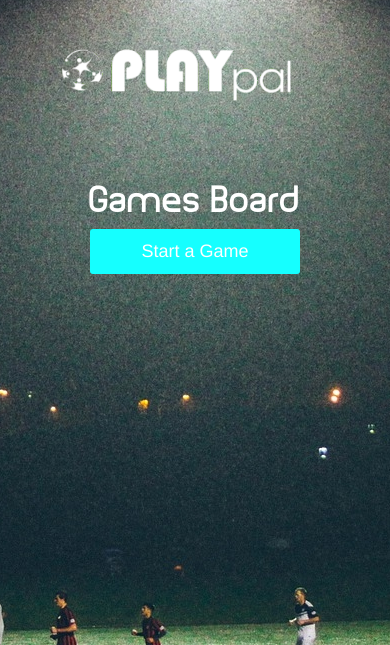
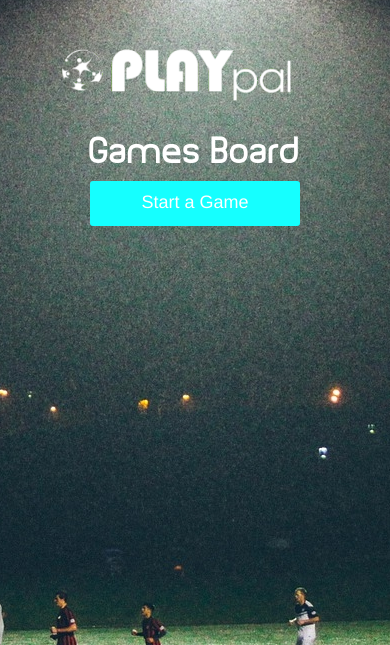
Before and after one commit to playpalapp/playpal, a Spring Boot app: page /games.html in a window 390 px wide; the page is wider, and only the part inside the window is pictured. Shown: the top 645 px of that part. Run offline with Spring Boot 4, Linux system fonts and the light colour scheme; some of the project's set-up classes (security, data sources, template engines, error pages and the like) are left out, and stand-ins take their place; some libraries are stand-ins or nearby versions.

Commit message:
fix - making responsive

```diff
--- a/src/main/resources/static/css/main.css
+++ b/src/main/resources/static/css/main.css
@@ -493,25 +493,6 @@ body.inner_page .bg_parallax {
     white-space: normal;
 }
 
-.game_descrition {
-    z-index: 9;
-    text-align: center;
-    position: absolute;
-    width: 1200px;
-    top: 45%;
-    text-align: center;
-    margin-top: -220px;
-    left: 50%;
-    margin-left: -600px;
-    white-space: normal;
-}
-
-.game_descrition h1 {
-
-    color: white;
-
-}
-
 .start_descrition h1 {
     font-size: 50px;
     text-transform: uppercase;
--- a/src/main/resources/static/games.html
+++ b/src/main/resources/static/games.html
@@ -114,7 +114,7 @@
                 </div>
             </div>
             <div class="game_descrition">
-                <h1 class="planet" style="font-family: Planet; text-transform: capitalize;">Games Board</h1>
+                <h1 class="planet" style="font-family: Planet; text-transform: capitalize; color: white; text-align: center">Games Board</h1>
                 <div class="submit_button" style="text-align: center; ">
                     <div class="col-md-12">
                         <a id="ad">
@@ -127,8 +127,8 @@
                 <div class="col-md-12 games">
                     <div class="col-md-6 gamesList">
                         <div ng-repeat="d in gameList">
-                        <div class="col-md-12 cardHeader" style="margin-left: -1.1em; width: 105.5%;">
-                            <label style="font-size: 1.5em; padding-top: 0.2em;">{{ d }}</label>
+                        <div class="row cardHeader" style="margin-left: -1.1em; width: 111.5%;">
+                            <label style="font-size: 1.5em; padding-top: 0.2em; margin-left: 43.3%">{{ d }}</label>
                         </div>
                         <div class="row eventCard" ng-repeat="game in matchs[d]" ng-click="findGame(game)">
                             <div class="col-md-4 cardSquare">
```
